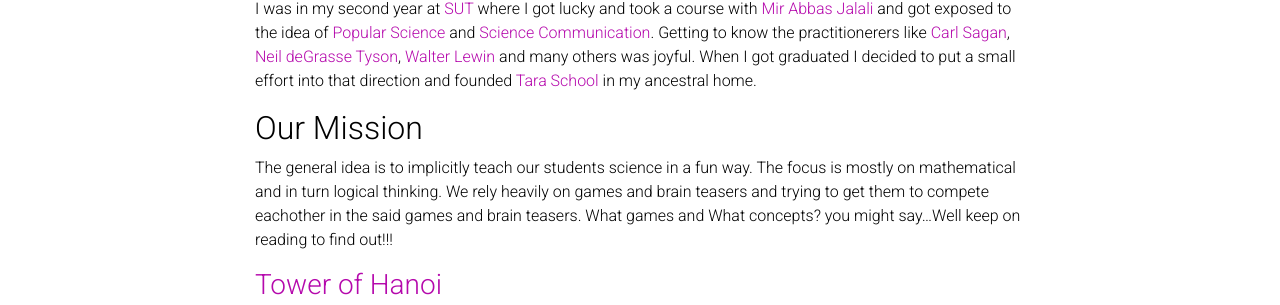
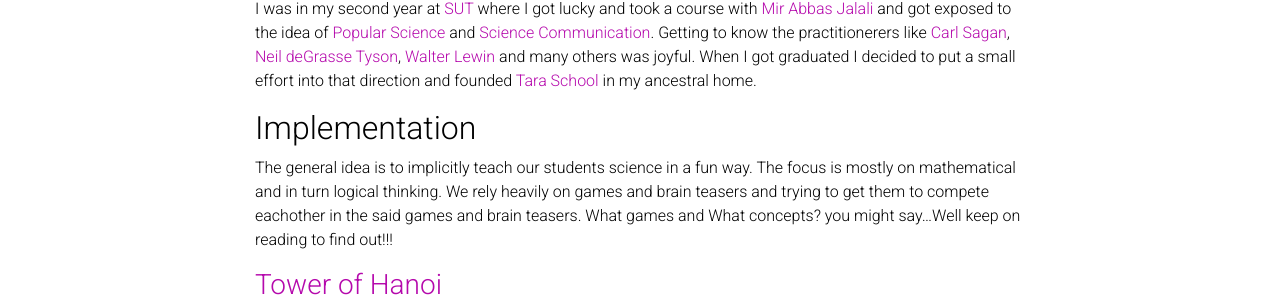
Before and after one commit to adarijani/adarijani.github.io_archived, a Jekyll site: the page built from _projects/tara school.md, in a window 1280 px wide and 992 px high. Shown: the part 318-623 px from the top of the window. Built offline with Jekyll 4.4.1, drawn with Linux system fonts in a browser that asks for light colours; comment, search, counter and statistics services are not loaded; a style sheet for code colours, icons or effects is not loaded.

Commit message:
Update tara school.md

```diff
--- a/_projects/tara school.md
+++ b/_projects/tara school.md
@@ -10,7 +10,7 @@ category: personal business
 ## [Popular Science](https://en.wikipedia.org/wiki/Popular_science)
 I was in my second year at [SUT](https://en.sharif.edu/) where I got lucky and took a course with [Mir Abbas Jalali](https://sites.google.com/site/mirabbasjalali/home?pli=1) and got exposed to the idea of [Popular Science](https://en.wikipedia.org/wiki/Popular_science) and [Science Communication](https://en.wikipedia.org/wiki/Science_communication). Getting to know the practitionerers like [Carl Sagan](https://en.wikipedia.org/wiki/Carl_Sagan), [Neil deGrasse Tyson](https://en.wikipedia.org/wiki/Neil_deGrasse_Tyson), [Walter Lewin](https://en.wikipedia.org/wiki/Walter_Lewin) and many others was joyful. When I got graduated I decided to put a small effort into that direction and founded [Tara School](https://adarijani.github.io/projects/2_project/) in my ancestral home.
 
-## Our Mission
+## Implementation
 The general idea is to implicitly teach our students science in a fun way. The focus is mostly on mathematical and in turn logical thinking. We rely
 heavily on games and brain teasers and trying to get them to compete eachother in the said games and brain teasers. What games and What concepts? you might say...Well keep on reading to find out!!!
 
```
